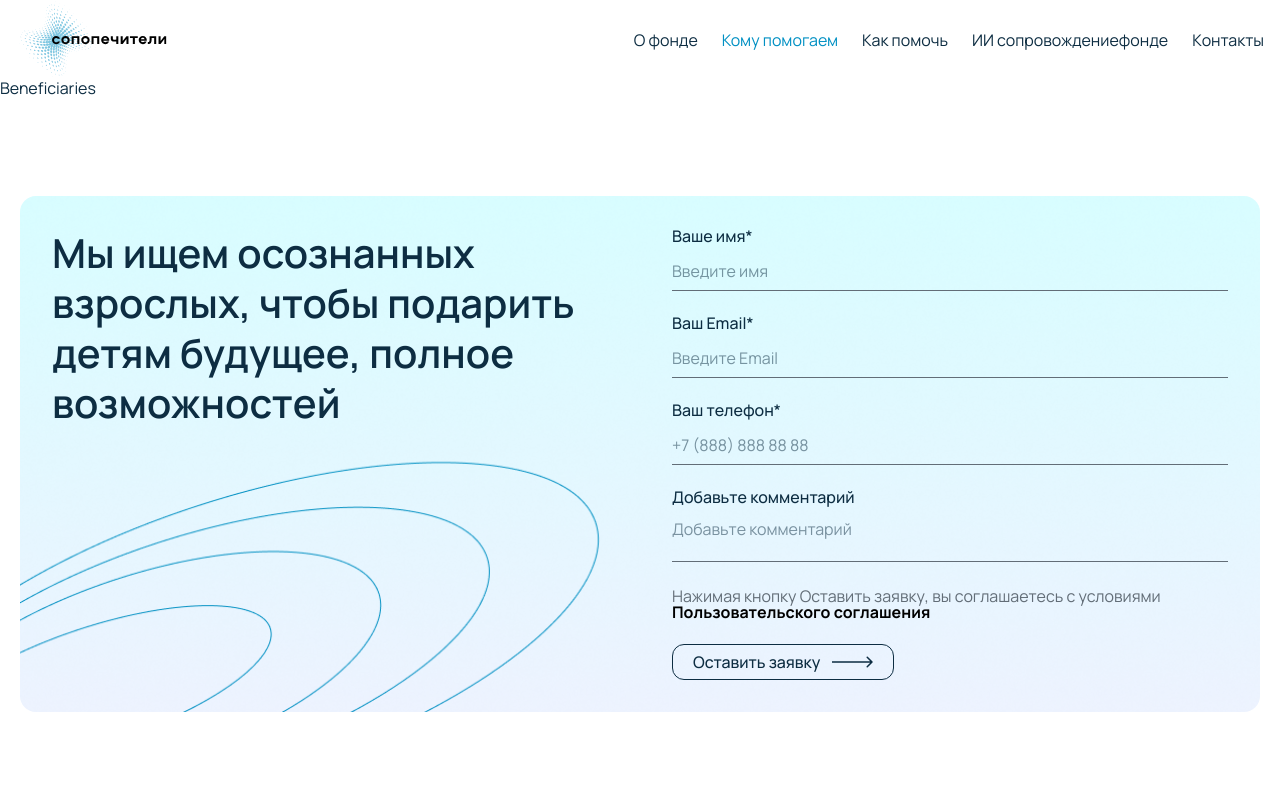
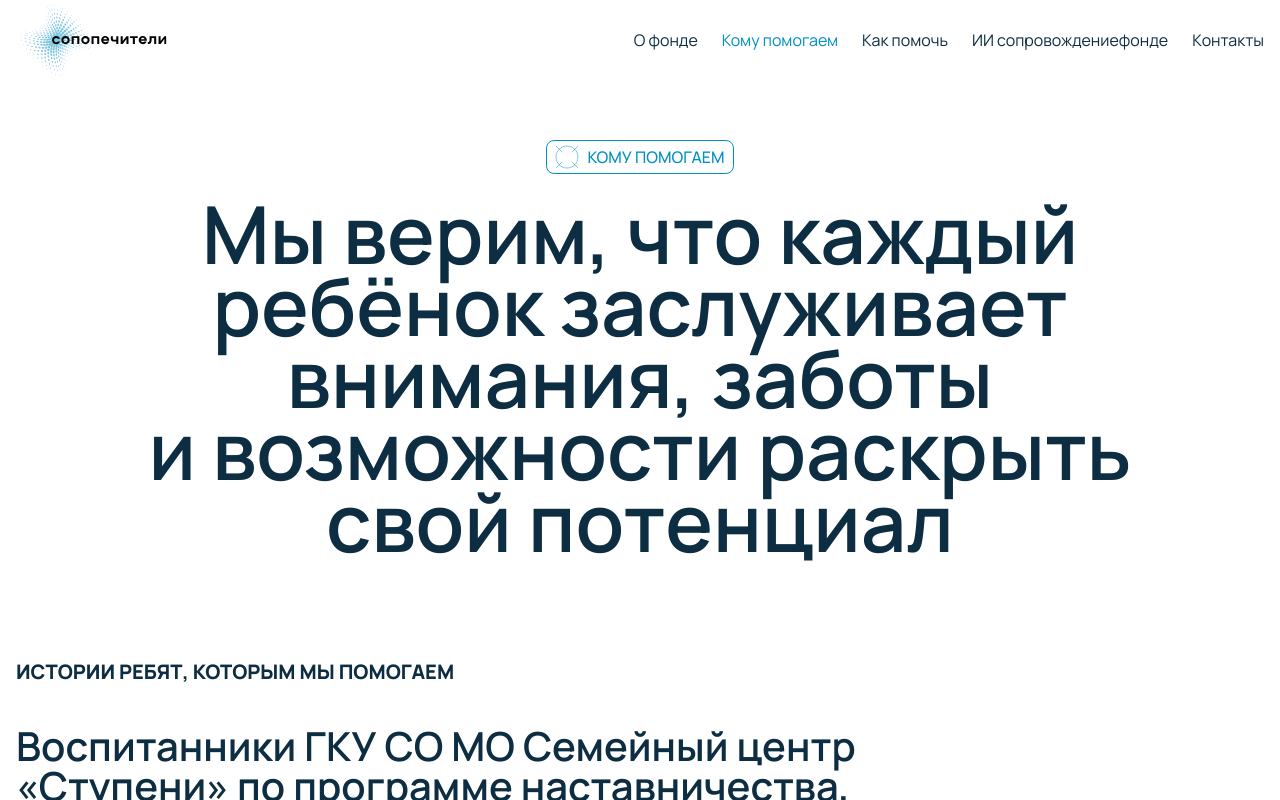
Before and after one commit to kozimovabduvali/sopopechitel, a React (Vite) app: page /beneficiaries in a window 1280 px wide. Shown: the top 800 px of the page. Built offline with nearby package versions, Linux system fonts and the light colour scheme.

Commit message:
Beneficiaries

```diff
--- /dev/null
+++ b/src/components/Pages/Beneficiaries/HeroBenefic.jsx
@@ -0,0 +1,30 @@
+import React from 'react'
+
+function HeroBenefic() {
+  return (
+    <div className='max-w-295 flex flex-col items-center text-center mx-auto px-5'>
+      <div className='border border-accent rounded-lg text-accent backdrop-blur-2xl inline-flex items-center gap-2 px-2 py-1'>
+
+        <svg
+          xmlns="http://www.w3.org/2000/svg"
+          width={24}
+          height={24}
+          fill="none"
+        >
+          <path
+            stroke="#0190C3"
+            strokeWidth={0.5}
+            d="M16.661 7.339 23 1m0 22-6.339-6.339M1 1l6.339 6.339M1 23l6.339-6.339M23 12c0 6.075-4.925 11-11 11S1 18.075 1 12 5.925 1 12 1s11 4.925 11 11Z"
+          />
+        </svg>
+
+        <span className='font-medium text-sm md:text-base'>КОМУ ПОМОГАЕМ</span>
+      </div>
+      <h1 className='font-semibold text-4xl md:text-6xl lg:text-[80px]/[90%] mt-4 md:mt-6'>
+        Мы верим, что каждый ребёнок заслуживает внимания, заботы и возможности раскрыть свой потенциал
+      </h1>
+    </div>
+  )
+}
+
+export default HeroBenefic
--- /dev/null
+++ b/src/components/Pages/Beneficiaries/MentorProject.jsx
@@ -0,0 +1,18 @@
+import React from 'react'
+
+function MentorProject() {
+  return (
+    <div>
+      <div>
+        <div>
+          <h3 className="font-extrabold md:text-xl uppercase">Истории ребят, которым мы помогаем</h3>
+          <h2 className="max-w-212 font-semibold text-xl md:text-[2rem]/[100%] lg:text-[2.5rem]/[100%] mt-6 md:mt-8 lg:mt-10">
+            Воспитанники ГКУ СО МО Семейный центр «Ступени» по программе наставничества, реализуемой с бизнес-клубом «АТЛАНТЫ»
+          </h2>
+        </div>
+      </div>
+    </div>
+  )
+}
+
+export default MentorProject
--- a/src/pages/Beneficiaries.jsx
+++ b/src/pages/Beneficiaries.jsx
@@ -1,8 +1,21 @@
 import React from 'react'
+import HeroBenefic from '../components/Pages/Beneficiaries/HeroBenefic'
+import MentorProject from '../components/Pages/Beneficiaries/MentorProject'
 
 function Beneficiaries() {
   return (
-    <div>Beneficiaries</div>
+
+    <>
+      <div className='max-w-330 mx-auto px-4 pt-20 lg:pt-15'>
+        {/* HeroBenefic */}
+        <HeroBenefic />
+
+        {/* MentorProject */}
+        <section className='mt-20 md:mt-18 lg:mt-25'>
+          <MentorProject />
+        </section>
+      </div>
+    </>
   )
 }
 
```
